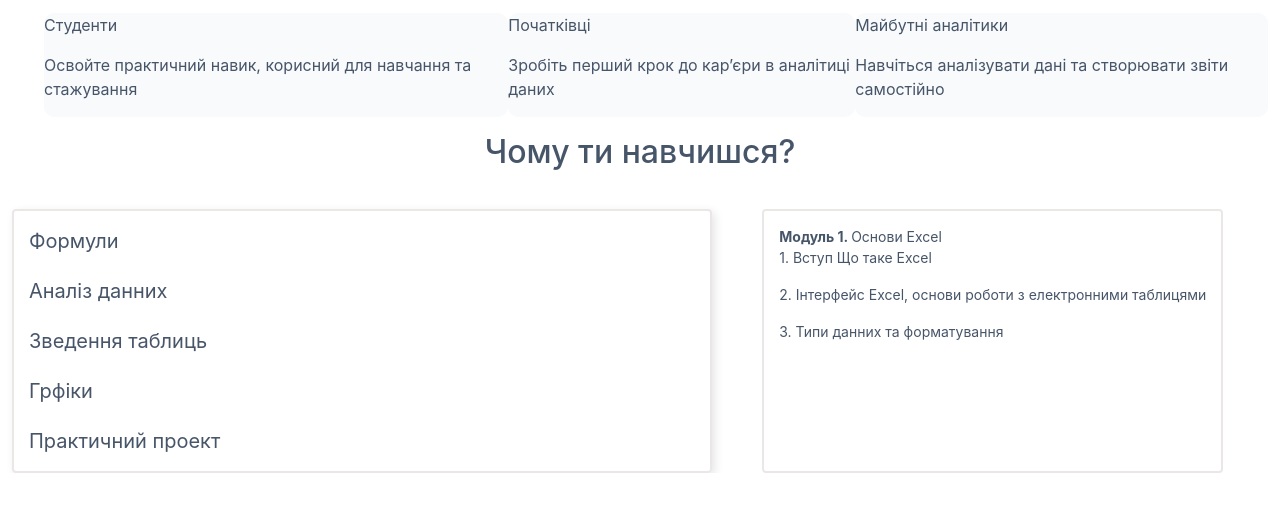
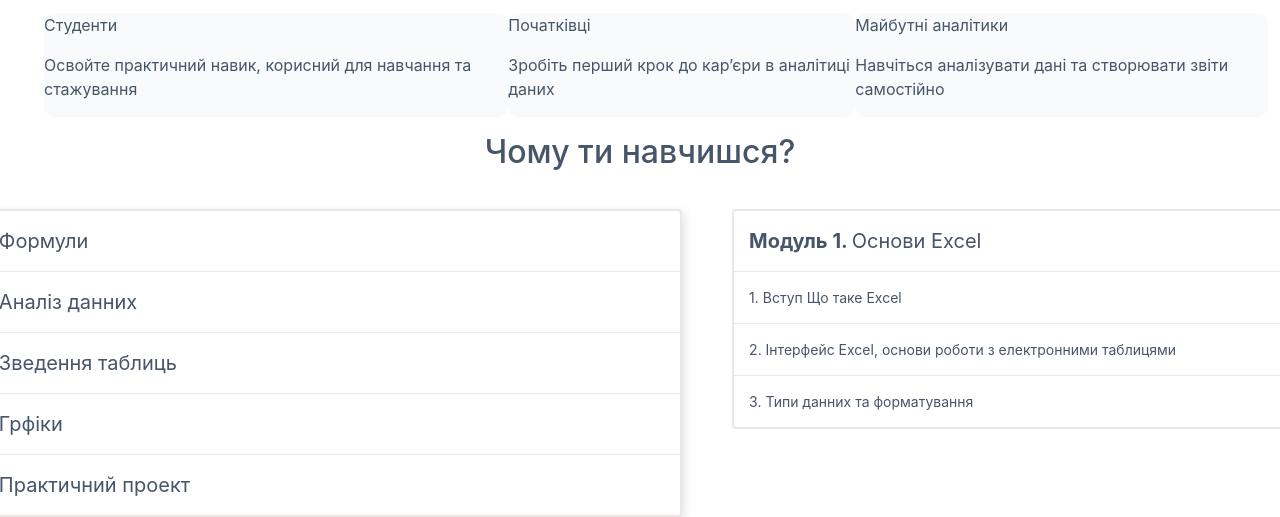
Before and after one commit to HECKONCHIK/AM-Academy, a website: page src/app/index.html in a window 1280 px wide. Shown: the part 926-1443 px from the top of the page. Before the commit the page ends 1399 px from the top, so only its background shows below. Drawn offline with nearby package versions, Linux system fonts and the light colour scheme; files that its build step writes are made by us from their sources.

Commit message:
add border bottom text and leveled by screensc

```diff
--- a/src/app/components/main/whatlearn.html
+++ b/src/app/components/main/whatlearn.html
@@ -1,14 +1,14 @@
 <h2 class="titlewhy">Чому ти навчишся?</h2>
 <section class="info-section">
     <div class="list-info">
-        <div>Формули</div>
+        <div><i class="bi bi-check-lg check-icon"></i> Формули</div>
         <div>Аналіз данних</div>
         <div>Зведення таблиць</div>
         <div>Грфіки</div>
         <div>Практичний проект</div>
     </div>
     <div class="list-qution">
-        <div class="modul"><strong>Модуль 1. </strong> Основи Excel</div>
+        <p class="modul"><strong>Модуль 1. </strong> Основи Excel</p>
         <p>1. Вступ Що таке Excel</p>
         <p>2. Інтерфейс Excel, основи роботи з електронними таблицями</p>
         <p>3. Типи данних та форматування</p>
--- a/src/app/scss/_header.scss
+++ b/src/app/scss/_header.scss
@@ -10,6 +10,7 @@
     align-items: center;
     height: 80px;
 }
+
 
 .nav-links {
     display: flex;
--- a/src/app/scss/main/addinfo.scss
+++ b/src/app/scss/main/addinfo.scss
@@ -1,37 +1,59 @@
-.info-section{
+.info-section {
     display: flex;
-    justify-content: flex-start;
+    align-items: flex-start;
+    justify-content: center;
     gap: 50px;
+}
 
-}
-.titlewhy{
+.titlewhy {
     display: flex;
     justify-content: center;
 }
-.list-info{
+
+.list-info {
     display: flex;
     flex-direction: column;
-    gap: 20px;
     border: 2px solid rgb(235, 231, 231);
     margin-top: 30px;
     font-size: 20px;
     white-space: nowrap;
     border-radius: 4px;
-    padding: 15px;
-    padding-right: 490px ;
     box-shadow: 3px 3px 10px rgba(0, 0, 0, 0.1);
-
+    background: white;
 }
 
-.list-qution{
+.list-info div {
+    padding: 15px;
+    padding-right: 490px;
+    border-bottom: 1px solid rgb(235, 231, 231);
+}
+
+.list-info div:last-child {
+    border-bottom: none;
+}
+
+.list-qution {
     display: flex;
     flex-direction: column;
-
     border: 2px solid rgb(235, 231, 231);
     margin-top: 30px;
     font-size: 14px;
     white-space: nowrap;
     border-radius: 4px;
+    background: white;
+}
+
+.list-qution p {
+    margin: 0;
     padding: 15px;
+    padding-right: 120px;
+    border-bottom: 1px solid rgb(235, 231, 231);
+}
 
+.list-qution p:last-child {
+    border-bottom: none;
 }
+
+.modul {
+    font-size: 20px;
+}
```
Also changed, not shown: dist/css/style.min.css, dist/index.html.
